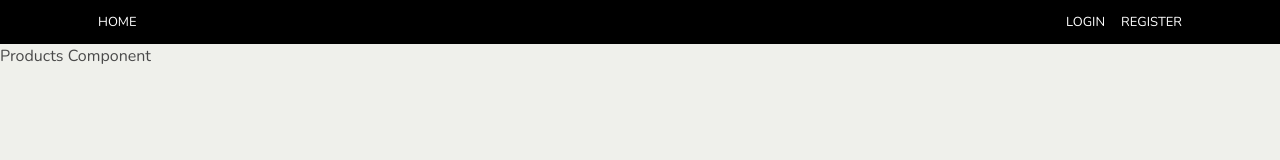
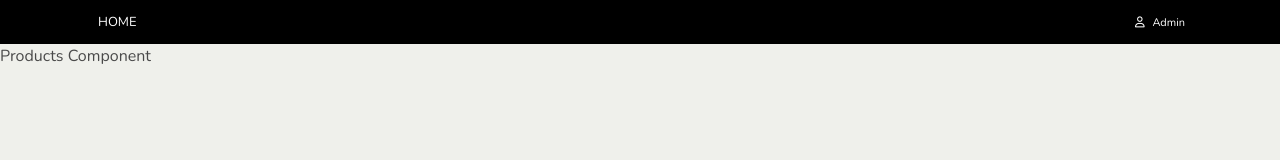
Before and after one commit to chongyuy/shopping-site, a React (Create React App) app in the folder react-store/: page / in a window 1280 px wide. Shown: the top 160 px of the page. Built offline with nearby package versions, Linux system fonts and the light colour scheme.

Commit message:
make router

```diff
--- /dev/null
+++ b/react-store/jsconfig.json
@@ -0,0 +1,6 @@
+{
+    "compilerOptions": {
+        "baseUrl": "src"
+    },
+    "include": ["src"]
+}
--- a/react-store/package.json
+++ b/react-store/package.json
@@ -10,6 +10,7 @@
     "node-sass": "^7.0.1",
     "react": "^17.0.2",
     "react-dom": "^17.0.2",
+    "react-router-dom": "^6.2.2",
     "react-scripts": "5.0.0",
     "web-vitals": "^2.1.3"
   },
--- /dev/null
+++ b/react-store/src/Router.js
@@ -0,0 +1,16 @@
+import React from "react";
+import { BrowserRouter, Routes, Route } from "react-router-dom";
+import App from 'page/App'
+import Login from "page/Login";
+import NotFound from "page/NotFound";
+const Router = () =>(
+    <BrowserRouter>
+        <Routes>
+        <Route path="/" element={<App></App>} />
+        <Route path="/login" element={<Login></Login>} />
+        <Route path='*' element={<NotFound></NotFound>} />
+        </Routes>
+    </BrowserRouter>
+)
+
+export default Router;
--- a/react-store/src/components/Header.js
+++ b/react-store/src/components/Header.js
@@ -1,5 +1,26 @@
 import React from "react";
 class Header extends React.Component {
+  renderLink(){
+    const nickname = this.props.nickname;
+    if(nickname){
+      return(
+        <span className="nickname">
+          <i className="far fa-user"></i>
+          <span class="user_name">   {this.props.nickname}</span>
+
+         </span>
+      )
+    }
+    else{
+      return(
+        <React.Fragment>
+          <a href="/">Login</a>
+          <a href="/">Register</a>
+        </React.Fragment>
+      )
+    }
+
+  }
   render() {
     return (
       <div className="header">
@@ -8,8 +29,7 @@ class Header extends React.Component {
             <a href="/">Home</a>
           </div>
           <div className="end">
-            <a href="/">Login</a>
-            <a href="/">Register</a>
+           {this.renderLink()}
           </div>
         </div>
       </div>
--- a/react-store/src/css/app.scss
+++ b/react-store/src/css/app.scss
@@ -2,7 +2,8 @@
 
 // Import a Google Font
 @import url('https://fonts.googleapis.com/css?family=Nunito:400,700');
-
+// import font
+@import url('https://cdnjs.cloudflare.com/ajax/libs/font-awesome/6.0.0/css/all.min.css');
 // Set your brand colors
 $purple: #8A4D76;
 $pink: #FA7C91;
--- a/react-store/src/css/style.scss
+++ b/react-store/src/css/style.scss
@@ -33,3 +33,14 @@
 
     }
 }
+.not-found{
+    display: flex;
+    justify-content: center;
+    align-items: center;
+    height: 100vh;
+    font-style:oblique;
+    font-size:30px;
+}
+.user_name{
+    margin: 5px;;
+}
--- a/react-store/src/components/App.js
+++ b/react-store/src/page/App.js
@@ -1,12 +1,12 @@
 import React from 'react'
-import Header from './Header'
-import Products from './Products';
+import Header from 'components/Header'
+import Products from 'components/Products';
 class App extends React.Component{
 
     render(){
         return (
             <div className='main'>
-                <Header></Header>
+                <Header nickname="Admin" age={28} marry={true}></Header>
                 <Products></Products>
             </div>
         )
--- /dev/null
+++ b/react-store/src/page/NotFound.js
@@ -0,0 +1,9 @@
+import React from "react";
+
+const NotFound = () =>(
+    <div className="not-found">
+        <h2>Not Found Page</h2>
+    </div>
+)
+
+export default NotFound
```
Also changed, not shown: react-store/src/index.js (+4 -5 lines), react-store/src/page/Login.js (renamed from react-store/src/components/Login.js), 1 other file (tests, documents, lock files or other folders).
